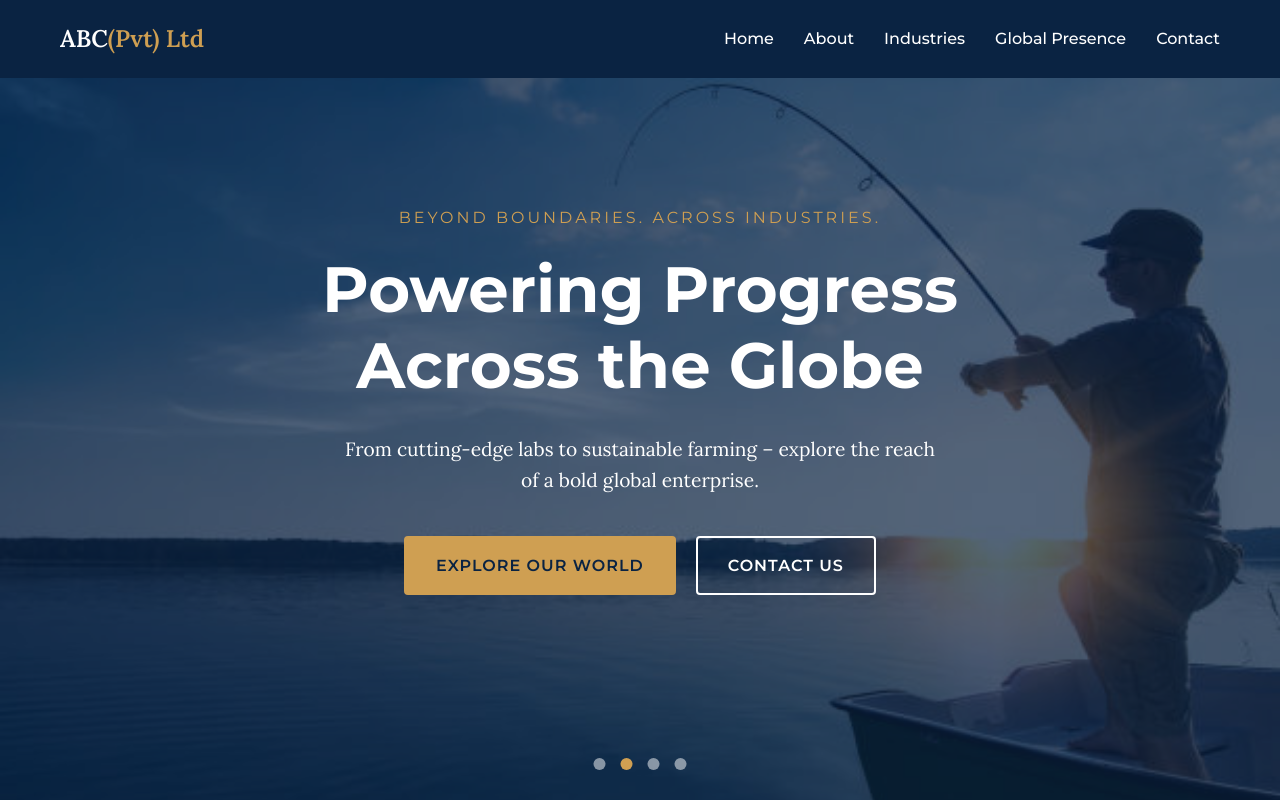
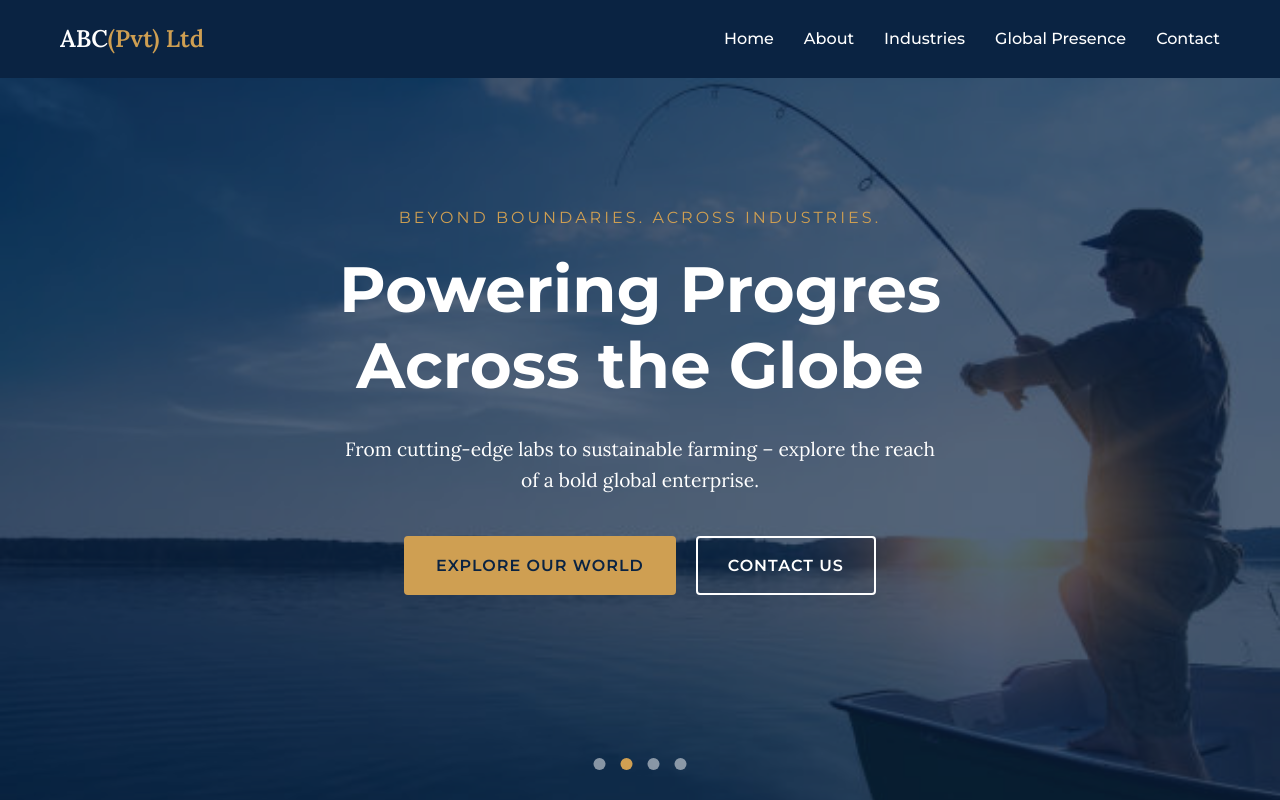
Before and after one commit to piyumal2105/ABC-Pvt-Ltd, a plain HTML site: page index.html in a window 1280 px wide. Shown: the top 800 px of the page. Drawn offline with Linux system fonts and the light colour scheme.

Commit message:
commit changes

```diff
--- a/index.html
+++ b/index.html
@@ -60,7 +60,7 @@
       </div>
       <div class="hero-content">
         <p class="hero-subtitle">Beyond Boundaries. Across Industries.</p>
-        <h1 class="hero-title">Powering Progress Across the Globe</h1>
+        <h1 class="hero-title">Powering Progres Across the Globe</h1>
         <p class="hero-description">
           From cutting-edge labs to sustainable farming – explore the reach of a
           bold global enterprise.
```
